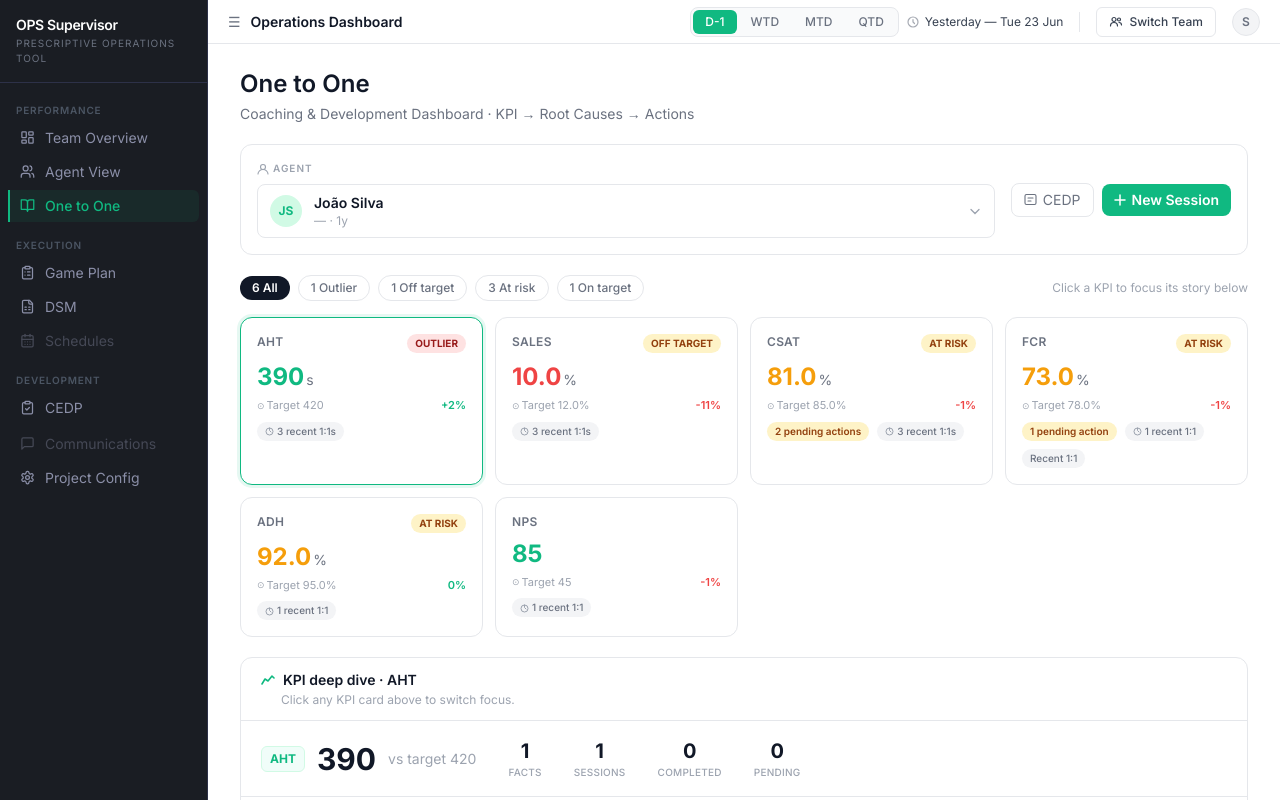
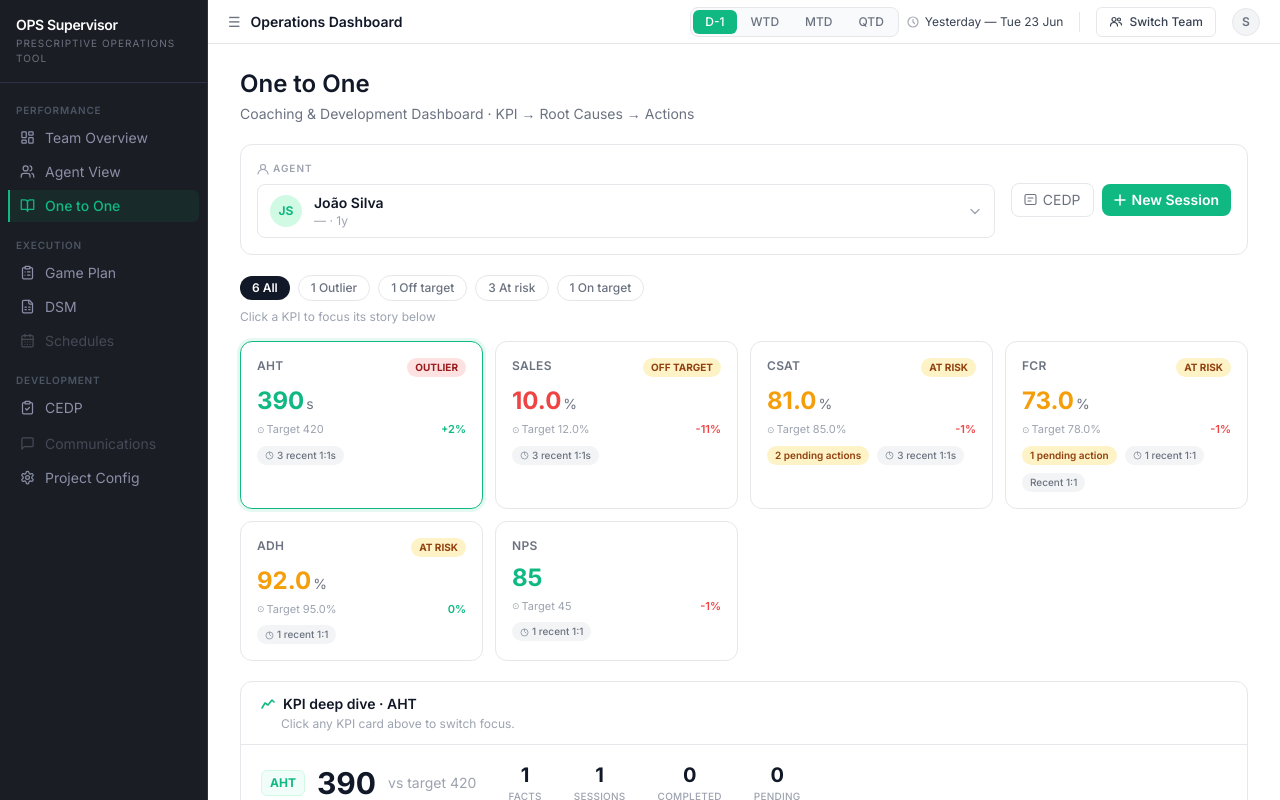
Before and after one commit to andresromero-blip/ops-supervisor-prototypes, a Next.js app: page /projects/20260620-one-to-one in a window 1280 px wide. Shown: the top 800 px of the page. Built offline with nearby package versions, Linux system fonts and the light colour scheme.

Commit message:
Update page.tsx

```diff
--- a/app/projects/20260620-one-to-one/page.tsx
+++ b/app/projects/20260620-one-to-one/page.tsx
@@ -231,7 +231,8 @@ export default function OneToOnePage() {
           </div>
 
           {/* KPI filter bar */}
-          <div className="flex items-center gap-2 mb-4 flex-wrap">
+          <div className="mb-4">
+            <div className="flex items-center gap-2 flex-wrap">
               <button className="px-3 py-1 rounded-full text-xs font-semibold bg-text-primary text-white">
                 {agent.kpis.length} All
               </button>
@@ -247,7 +248,9 @@ export default function OneToOnePage() {
               <button className="px-3 py-1 rounded-full text-xs font-medium text-text-secondary border border-border hover:border-brand/40">
                 {onTargetCount} On target
               </button>
-            <span className="ml-auto text-xs text-text-tertiary">Click a KPI to focus its story below</span>
+            </div>
+            {/* B: helper text below the filter bar, not floated to the right */}
+            <p className="text-xs text-text-tertiary mt-2 m-0">Click a KPI to focus its story below</p>
           </div>
 
           {/* KPI cards grid */}
```
Lines whose indentation alone changed are shown as unchanged.
